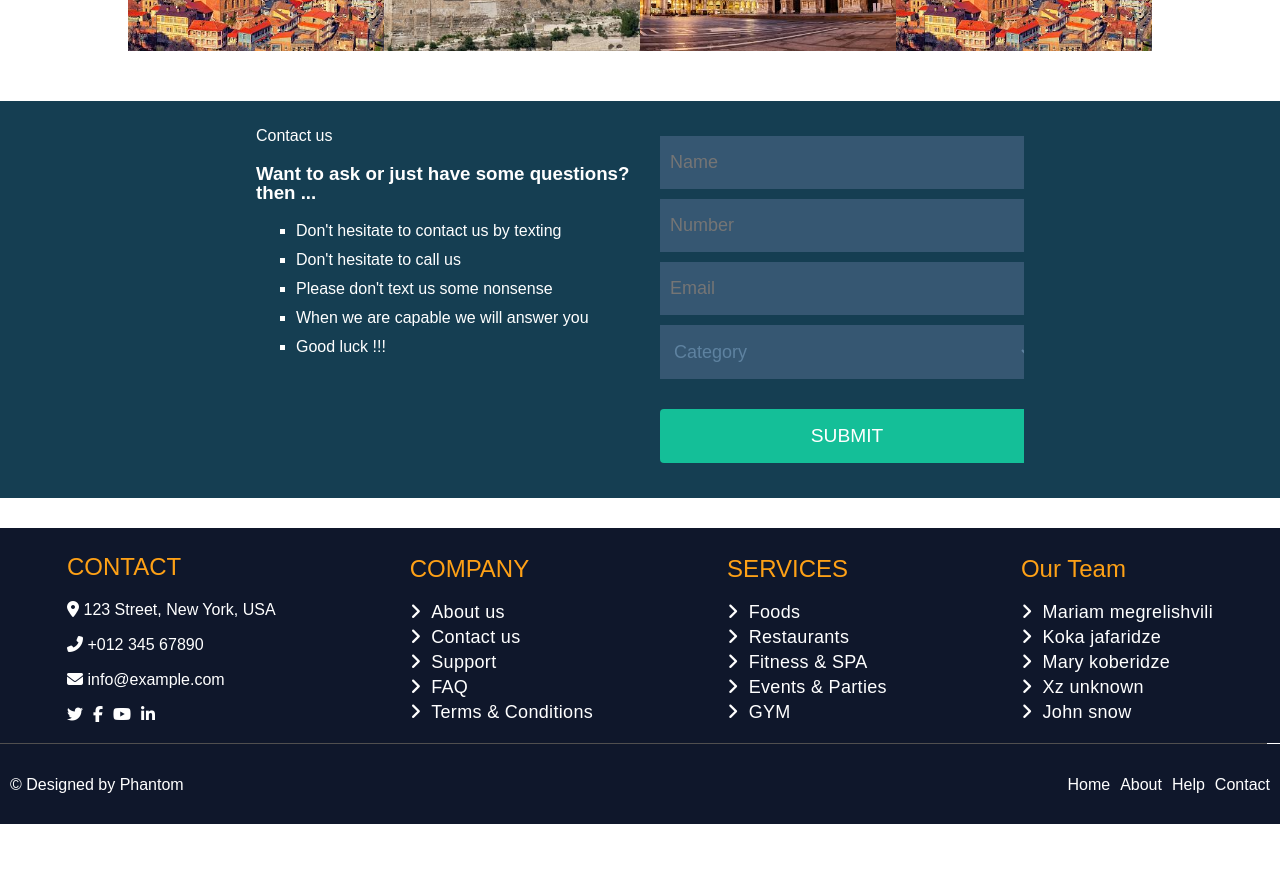
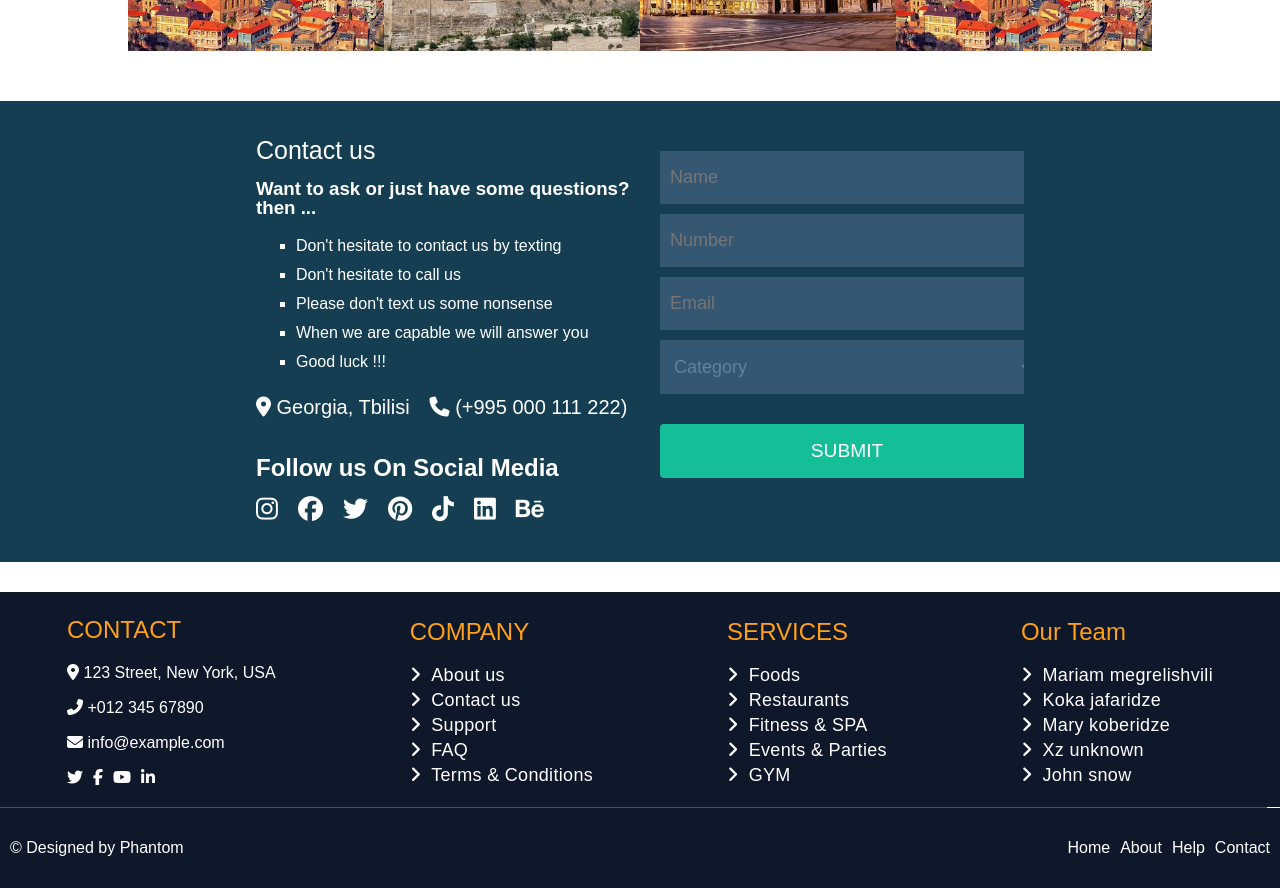
Before and after one commit to GeGuNa/Tourism-app, a React (Create React App) app: page / in a window 1280 px wide. Shown: the part 2680-3568 px from the top of the page. Before the commit the page ends 3504 px from the top, so only its background shows below. Built offline with nearby package versions, Linux system fonts and the light colour scheme.

Commit message:
Contact to us (at the bottom )

```diff
--- a/src/App.js
+++ b/src/App.js
@@ -445,7 +445,9 @@ function Main() {
 
 	<div className="clContactToUSChildren">
 		<div>
-				<div> Contact us </div>
+				<div style={{fontSize: "25px"}}> Contact us </div>
+
+
 				<h3>Want to ask or just have some questions? then ...</h3>
 
 				<ul className="kzlist2">
@@ -456,7 +458,43 @@ function Main() {
 					<li>Good luck !!!</li>
 				</ul>
 
+
+					<div>
+
+
+						<div className="clflwus2">
+								<div>
+									<i className="fa-solid fa-location-dot"></i>
+									<span> Georgia, Tbilisi </span>  </div>
+								<div>
+
+									<i className="fa-solid fa-phone"></i>
+									<span> (+995 000 111 222) </span>
+
+
 								 </div>
+						</div>
+
+
+						<h2 style={{color:"#fff"}}>Follow us On Social Media</h2>
+
+
+						<div className="clflwus">
+							<i className="fa-brands fa-instagram"></i>
+							<i className="fa-brands fa-facebook"></i>
+							<i className="fa-brands fa-twitter"></i>
+							<i className="fa-brands fa-pinterest"></i>
+							<i className="fa-brands fa-tiktok"></i>
+							<i className="fa-brands fa-linkedin"></i>
+							<i className="fa-brands fa-behance"></i>
+						 </div>
+					</div>
+
+
+		</div>
+
+
+
 
 		<div>
 					<form>
--- a/src/css/App.css
+++ b/src/css/App.css
@@ -421,8 +421,8 @@ padding:10px;
 width:50%;
 flex-basis:50%;
 overflow:hidden;
-margin-top:25px;
-margin-bottom:25px;
+margin-top:40px;
+margin-bottom:40px;
 }
 
 
@@ -449,3 +449,32 @@ padding-bottom:10px;
     border-radius: 4px;
     width:100%;
 }
+
+.clflwus {
+display:flex;
+gap:20px;
+}
+
+.clflwus i {
+font-size:25px;
+cursor:pointer;
+}
+
+
+.clflwus2 {
+	display:flex;
+	gap:20px;
+	margin-bottom:40px;
+}
+
+.clflwus2 i {
+	font-size:20px;
+	cursor:pointer;
+}
+
+
+
+.clflwus2 span {
+	font-size:20px;
+	color:#fff;
+}
```
Lines whose indentation alone changed are shown as unchanged.
